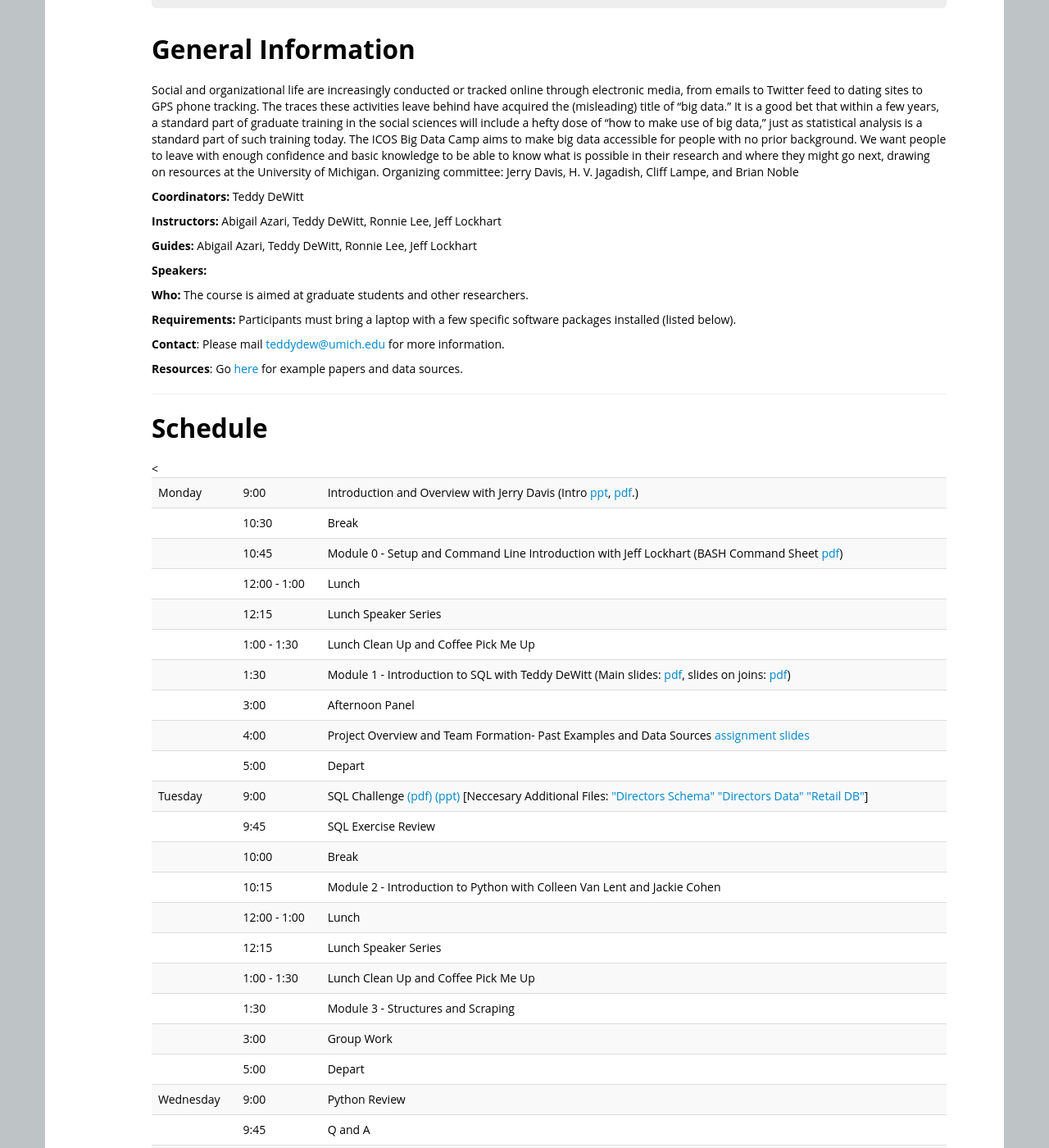
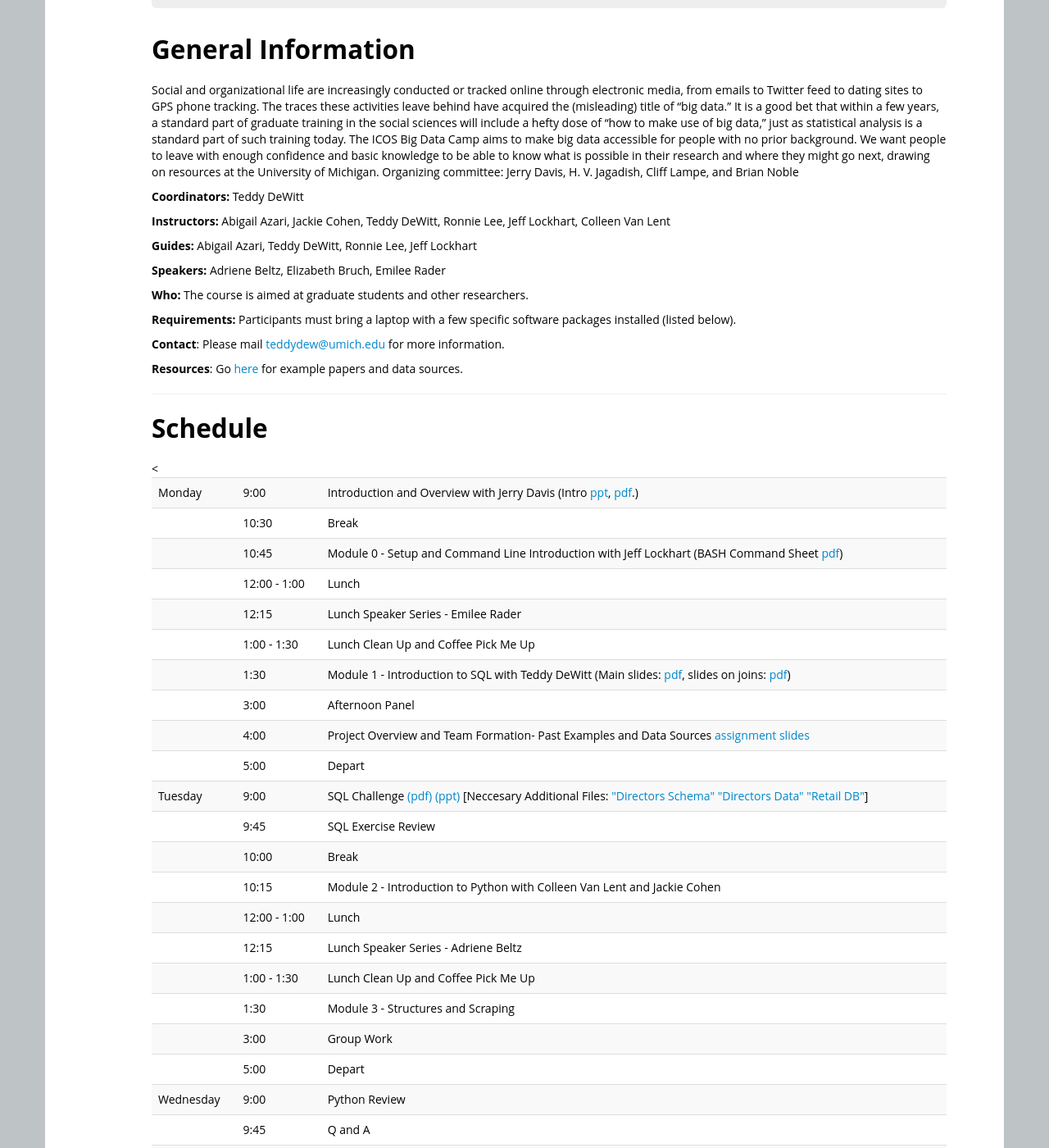
Before and after one commit to ICOSBigDataCamp/2018-summer-camp, a Jekyll site: the page built from index.html, in a window 1280 px wide and 1400 px high, scrolled down 360 px. Shown: the whole window at 82% size. Built offline with Jekyll 4.4.1, drawn with Linux system fonts in a browser that asks for light colours; some of the changed text lies outside the part shown.

Commit message:
Update index.html
Updated instructors and lunch time speakers.

```diff
--- a/index.html
+++ b/index.html
@@ -10,9 +10,9 @@ startdate: 2018-05-14
 enddate: 2018-05-18
 registration: restricted
 coordinators: [ "Teddy DeWitt" ]
-instructor: ["Abigail Azari","Teddy DeWitt","Ronnie Lee","Jeff Lockhart"]
+instructor: ["Abigail Azari","Jackie Cohen","Teddy DeWitt","Ronnie Lee","Jeff Lockhart","Colleen Van Lent"]
 helpers: ["Abigail Azari","Teddy DeWitt","Ronnie Lee","Jeff Lockhart"]
-speakers: []
+speakers: ["Adriene Beltz","Elizabeth Bruch","Emilee Rader"]
 contact: teddydew@umich.edu
 ---
 <!--
@@ -130,7 +130,7 @@ Organizing committee: Jerry Davis, H. V. Jagadish, Cliff Lampe, and Brian Noble
   <tr> <td></td>        <td>10:30</td>   <td>Break</td> </tr>
   <tr> <td></td>        <td>10:45</td>   <td> Module 0 - Setup and Command Line Introduction with Jeff Lockhart (BASH Command Sheet  <a href='slides/BASH_Cheat_Sheet.pdf'>pdf</a>) </td> </tr>
   <tr> <td></td>        <td>12:00 - 1:00</td>   <td>Lunch</td> </tr>
-  <tr> <td></td>        <td>12:15</td>   <td>Lunch Speaker Series</td> </tr>
+  <tr> <td></td>        <td>12:15</td>   <td>Lunch Speaker Series - Emilee Rader</td> </tr>
   <tr> <td></td>        <td>1:00 - 1:30</td>    <td>Lunch Clean Up and Coffee Pick Me Up</td> </tr>
 
   <!--<tr> <td></td>        <td>1:30</td>    <td>Group formation & How to learn in groups: l.essons from design teams, Brian Noble (<a href="slides/Monday-Noble.pptx">ppt</a>)</td> </tr> -->
@@ -147,7 +147,7 @@ Organizing committee: Jerry Davis, H. V. Jagadish, Cliff Lampe, and Brian Noble
      <!--(<a href="slides/ICOS+Python+lecture2017.html" target="_blank">HTML</a>,
     <a href="slides/ICOS+Python+lecture2017.ipynb" target="_blank">Notebook</a>) -->
   <tr> <td></td>       <td>12:00 - 1:00 </td>   <td>Lunch</td> </tr>
-  <tr> <td></td>       <td>12:15</td>   <td>Lunch Speaker Series  </td> </tr>
+  <tr> <td></td>       <td>12:15</td>   <td>Lunch Speaker Series - Adriene Beltz  </td> </tr>
   <tr> <td></td>       <td>1:00 - 1:30</td>    <td>Lunch Clean Up and Coffee Pick Me Up</td> </tr>
   <tr> <td></td>       <td>1:30</td>   <td>Module 3 - Structures and Scraping </td> </tr>
   <tr> <td></td>       <td>3:00</td>   <td>Group Work</td> </tr>
@@ -158,7 +158,7 @@ Organizing committee: Jerry Davis, H. V. Jagadish, Cliff Lampe, and Brian Noble
   <tr> <td></td>       <td>10:00</td>   <td>Break</td> </tr>
   <tr> <td></td>       <td>10:15</td>   <td>Module 4 - Python Introduction to Text Analysis</td></tr>
   <tr> <td></td>       <td>12:00 - 1:00 </td>   <td>Lunch</td> </tr>
-  <tr> <td></td>       <td>12:15</td>   <td>Lunch Speaker Series <a href="slides/Julian_Presentation_Data_Camp.pdf" target="_blank">(pdf)</a></td> </tr>
+  <tr> <td></td>       <td>12:15</td>   <td>Lunch Speaker Series - Elizabeth Bruch</td> </tr>
   <tr> <td></td>       <td>1:00 - 1:30</td>    <td>Lunch Clean Up and Coffee Pick Me Up</td> </tr>
   <tr> <td></td>       <td>1:30</td>   <td>Module 5 - APIs </td> </tr>
   <tr> <td></td>       <td>3:30</td>   <td>Group Work</td> </tr>
```
